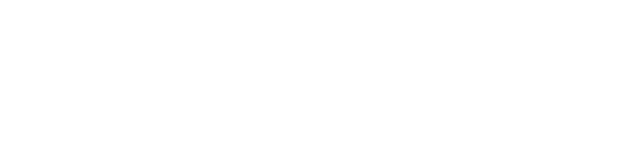
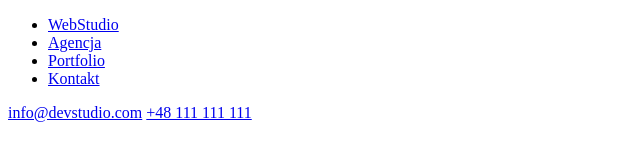
Before and after one commit to wsadowski5/goit-markup-hw-01, a plain HTML site: page index.html in a window 1280 px wide. Shown: the whole page, without its empty margins (0-640 px from the left). Drawn offline with Linux system fonts and the light colour scheme.

Commit message:
update index.html
header created

```diff
--- a/index.html
+++ b/index.html
@@ -1 +1,26 @@
 <!DOCTYPE html>
+<html lang="pl">
+<head>
+  <meta charset="UTF-8">
+  <meta http-equiv="X-UA-Compatible" content="IE=edge">
+  <meta name="viewport" content="width=device-width, initial-scale=1.0">
+  <title>homework_1</title>
+</head>
+<body>
+  <header>
+    <nav>
+      <ul>
+        <li><a href="#">WebStudio</a></li>
+        <li><a href="#">Agencja</a></li>
+        <li><a href="#">Portfolio</a></li>
+        <li><a href="#">Kontakt</a></li>
+      </ul>
+      <a href="mailto:info@devstudio.com">info@devstudio.com</a>
+      <a href="tel:+48111111111">+48 111 111 111</a>
+    </nav>
+  </header>
+
+
+
+</body>
+</html>
```
Also changed, not shown: 1 other file.
